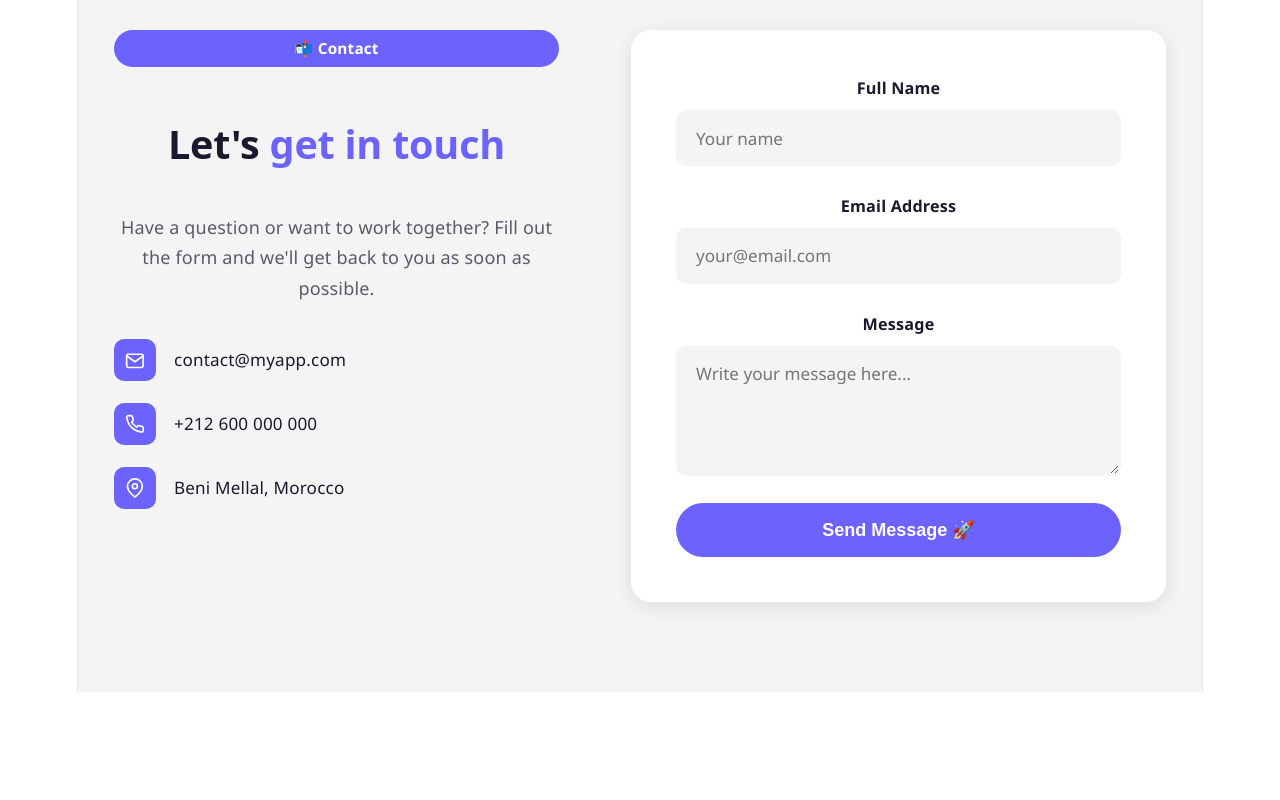
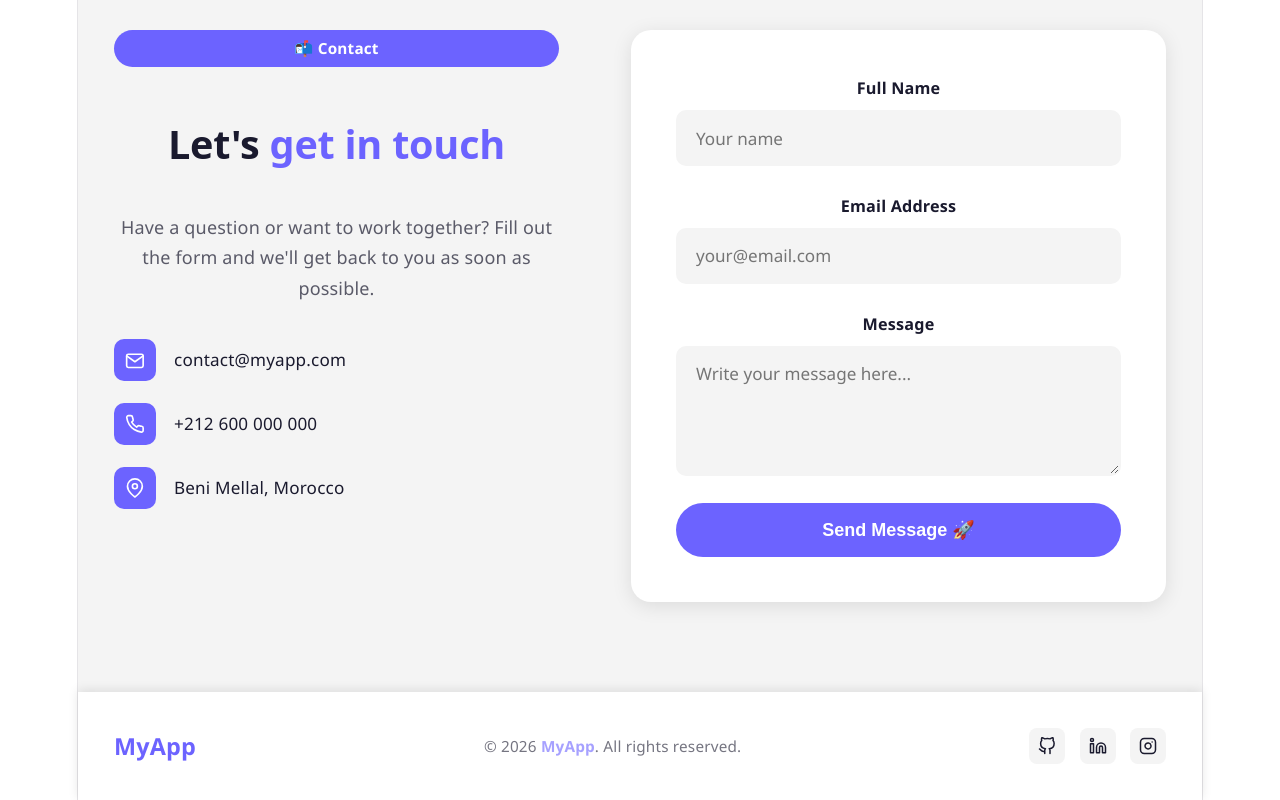
Before and after one commit to Youssef-Errachid/React-landing-page, a React (Vite) app: page / in a window 1280 px wide. Shown: the part 1853-2653 px from the top of the page. Before the commit the page ends 2545 px from the top, so only its background shows below. Built offline with nearby package versions, Linux system fonts and the light colour scheme.

Commit message:
add the footer component with its styles

```diff
--- a/src/App.jsx
+++ b/src/App.jsx
@@ -3,6 +3,7 @@ import Header from "./components/Header/Header"
 import Hero from "./components/Hero/Hero"
 import Contact from "./components/Contact/Contact"
 import Features from "./components/Features/Features"
+import Footer from "./components/Footer/Footer"
 import "./styles/global.css"
 
 function App() {
@@ -20,6 +21,7 @@ function App() {
       <Hero />
       <Features />
       <Contact/ >
+      <Footer/>
     </div>
   )
 }
--- a/src/components/Footer/Footer.jsx
+++ b/src/components/Footer/Footer.jsx
@@ -1,8 +1,31 @@
-import React from 'react'
+import { FiGithub, FiLinkedin, FiInstagram } from "react-icons/fi"
+import "../../styles/Footer.css"
 
-const Footer = () => {
+function Footer() {
+  const currentYear = new Date().getFullYear()
+
   return (
-    <div>Footer</div>
+    <footer className="footer">
+      <div className="footer-container">
+
+        <div className="footer-logo">MyApp</div>
+
+        <p className="footer-copyright">
+          © {currentYear} <span>MyApp</span>. All rights reserved.
+        </p>
+
+        <div className="footer-socials">
+          <a href="https://github.com/ENAA-School-Student"
+            target="_blank" rel="noreferrer"
+            className="social-icon">
+            <FiGithub />
+          </a>
+          <a href="#" className="social-icon"><FiLinkedin /></a>
+          <a href="#" className="social-icon"><FiInstagram /></a>
+        </div>
+
+      </div>
+    </footer>
   )
 }
 
--- a/src/styles/Footer.css
+++ b/src/styles/Footer.css
@@ -0,0 +1,63 @@
+.footer {
+  background-color: var(--nav-bg);
+  padding: 2rem;
+  box-shadow: 0 -2px 10px var(--shadow);
+}
+
+.footer-container {
+  max-width: 1100px;
+  margin: 0 auto;
+  display: flex;
+  justify-content: space-between;
+  align-items: center;
+  flex-wrap: wrap;
+  gap: 1rem;
+}
+
+.footer-logo {
+  font-size: 1.3rem;
+  font-weight: 800;
+  color: var(--primary);
+}
+
+.footer-copyright {
+  font-size: 0.85rem;
+  color: var(--text);
+  opacity: 0.6;
+}
+
+.footer-copyright span {
+  color: var(--primary);
+  font-weight: 600;
+}
+
+.footer-socials {
+  display: flex;
+  gap: 0.8rem;
+}
+
+.social-icon {
+  width: 36px;
+  height: 36px;
+  background-color: var(--card-bg);
+  border-radius: 8px;
+  display: flex;
+  align-items: center;
+  justify-content: center;
+  color: var(--text);
+  font-size: 1rem;
+  transition: background 0.3s, color 0.3s, transform 0.3s;
+}
+
+.social-icon:hover {
+  background-color: var(--primary);
+  color: #fff;
+  transform: translateY(-3px);
+}
+
+@media (max-width: 576px) {
+  .footer-container {
+    flex-direction: column;
+    text-align: center;
+  }
+}
```
Also changed, not shown: 1 other file (tests, documents, lock files or other folders).
